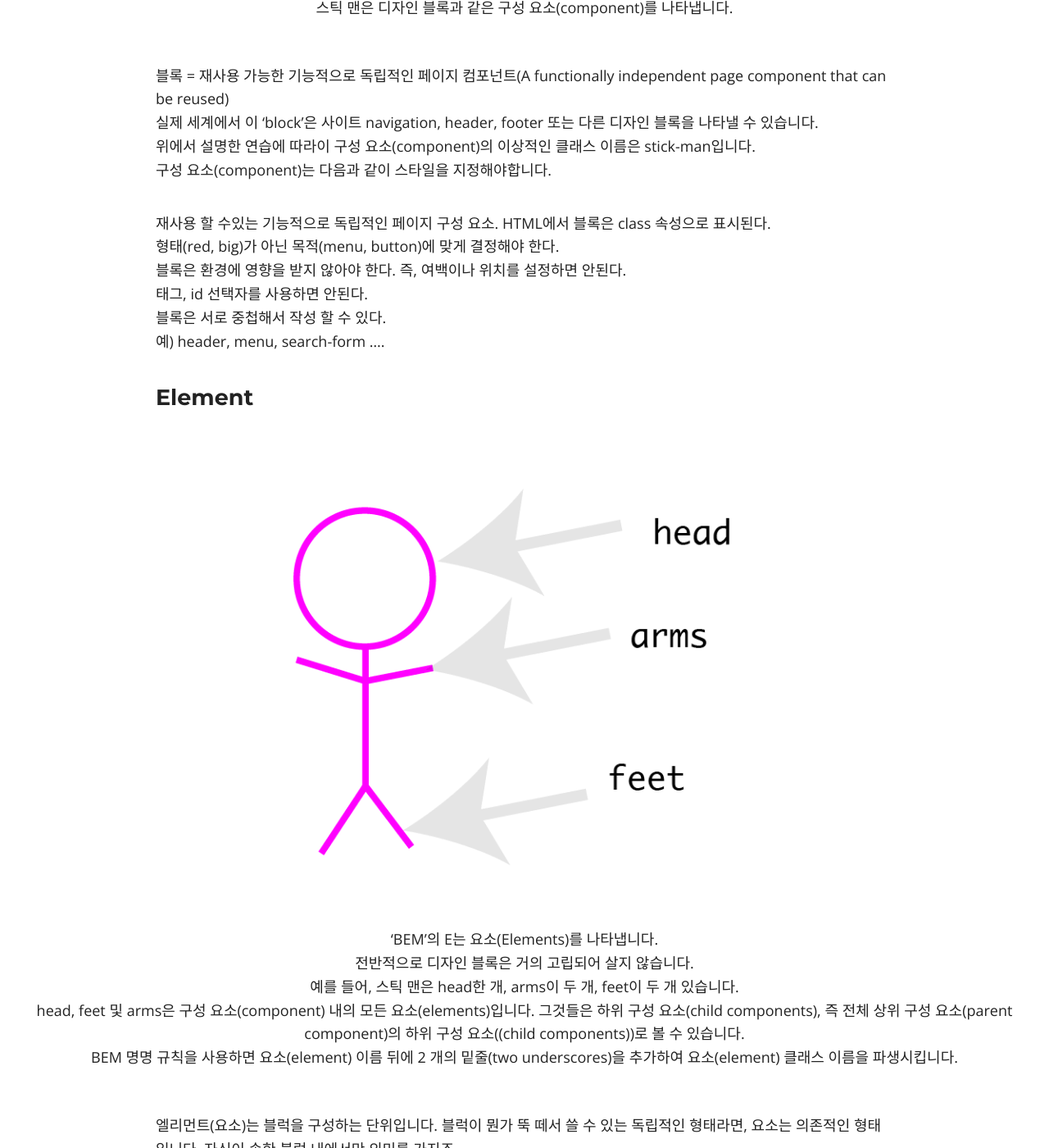
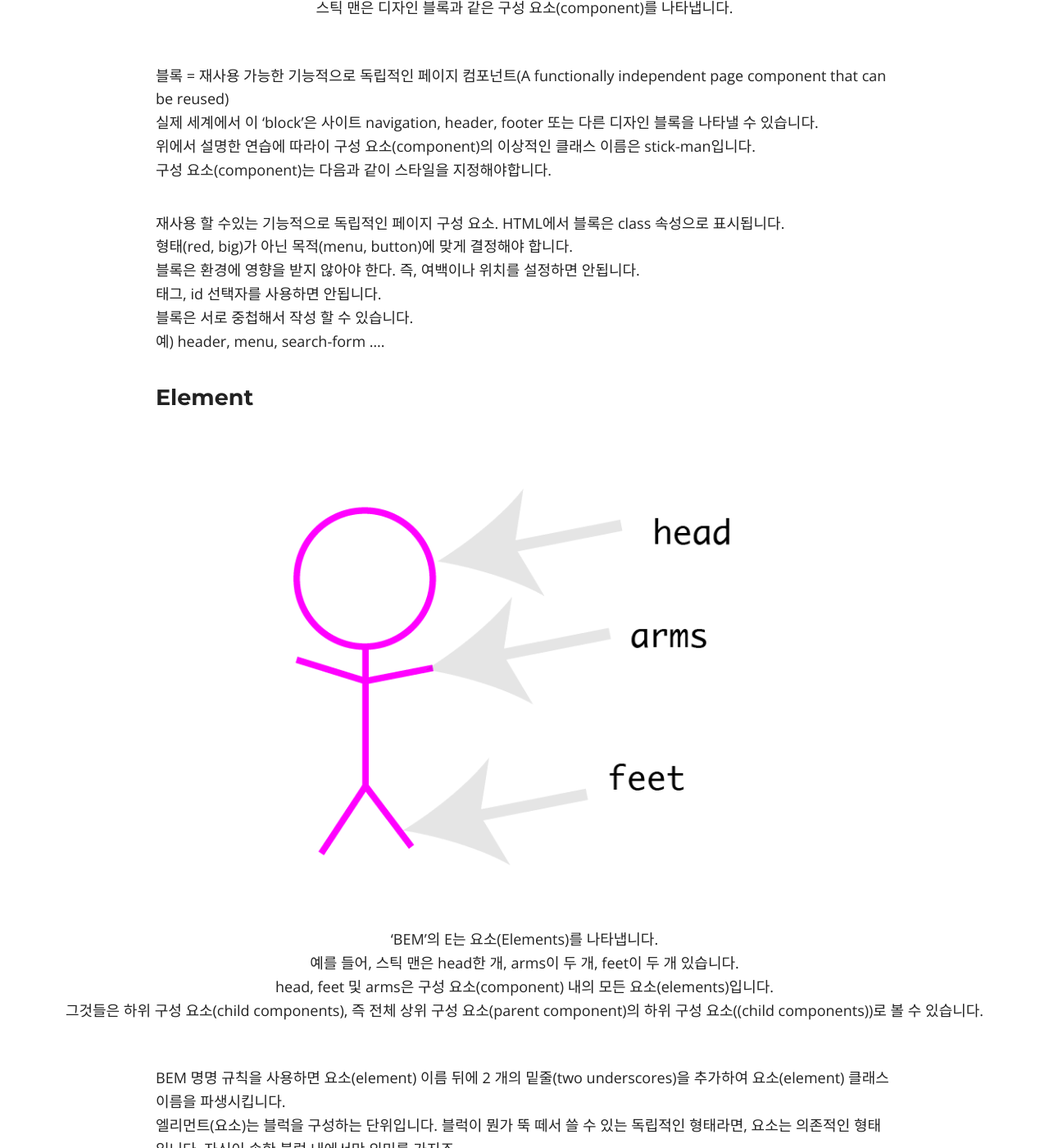
Before and after one commit to lsh58/lsh58.github.io, a Jekyll site: the page built from _posts/2020-03-14-CSS_Naming.md, in a window 1280 px wide and 1400 px high, scrolled down 2086 px. Shown: the whole window at 82% size. Built offline with Jekyll 4.4.1, drawn with Linux system fonts in a browser that asks for light colours; nearby versions of some CDN libraries; comment, search, counter and statistics services are not loaded; some of the changed text lies outside the part shown.

Commit message:
Update 2020-03-14-CSS_Naming.md

```diff
--- a/_posts/2020-03-14-CSS_Naming.md
+++ b/_posts/2020-03-14-CSS_Naming.md
@@ -36,7 +36,6 @@
 >개발, 디버깅, 유지보수를 위하여 CSS 선택자의 이름을 가능한 한 명확하게 만드는 것이 목표입니다.
 >소문자, 숫자 만을 이용해서 작명합니다.
 >여러단어의 조합은 하이픈(-)으로 연결하여 작명합니다.
-(*일반 규칙)
 
 BEM은 전체 사용자 인터페이스를 작은 재사용 가능한 구성 요소(components)로 분할하려고 시도합니다.
 
@@ -55,29 +54,28 @@
 위에서 설명한 연습에 따라이 구성 요소(component)의 이상적인 클래스 이름은 stick-man입니다.
 구성 요소(component)는 다음과 같이 스타일을 지정해야합니다.
 
-재사용 할 수있는 기능적으로 독립적인 페이지 구성 요소. HTML에서 블록은 class 속성으로 표시된다.
-형태(red, big)가 아닌 목적(menu, button)에 맞게 결정해야 한다.
-블록은 환경에 영향을 받지 않아야 한다. 즉, 여백이나 위치를 설정하면 안된다.
-태그, id 선택자를 사용하면 안된다.
-블록은 서로 중첩해서 작성 할 수 있다.
+재사용 할 수있는 기능적으로 독립적인 페이지 구성 요소. HTML에서 블록은 class 속성으로 표시됩니다.
+형태(red, big)가 아닌 목적(menu, button)에 맞게 결정해야 합니다.
+블록은 환경에 영향을 받지 않아야 한다. 즉, 여백이나 위치를 설정하면 안됩니다.
+태그, id 선택자를 사용하면 안됩니다.
+블록은 서로 중첩해서 작성 할 수 있습니다.
 예) header, menu, search-form ….
 
 ### Element
 
 ![image](https://github.com/lsh58/lsh58.github.io/blob/master/images/post/04.png?raw=true)
 'BEM'의 E는 요소(Elements)를 나타냅니다.
-전반적으로 디자인 블록은 거의 고립되어 살지 않습니다.
 예를 들어, 스틱 맨은 head한 개, arms이 두 개, feet이 두 개 있습니다.
-head, feet 및 arms은 구성 요소(component) 내의 모든 요소(elements)입니다. 그것들은 하위 구성 요소(child components), 즉 전체 상위 구성 요소(parent component)의 하위 구성 요소((child components))로 볼 수 있습니다.
+head, feet 및 arms은 구성 요소(component) 내의 모든 요소(elements)입니다.
+그것들은 하위 구성 요소(child components), 즉 전체 상위 구성 요소(parent component)의 하위 구성 요소((child components))로 볼 수 있습니다.
+
 BEM 명명 규칙을 사용하면 요소(element) 이름 뒤에 2 개의 밑줄(two underscores)을 추가하여 요소(element) 클래스 이름을 파생시킵니다.
+엘리먼트(요소)는 블럭을 구성하는 단위입니다. 블럭이 뭔가 뚝 떼서 쓸 수 있는 독립적인 형태라면, 요소는 의존적인 형태입니다. 자신이 속한 블럭 내에서만 의미를 가지죠.
 
-엘리먼트(요소)는 블럭을 구성하는 단위입니다. 블럭이 뭔가 뚝 떼서 쓸 수 있는 독립적인 형태라면, 요소는 의존적인 형태입니다. 자신이 속한 블럭 내에서만 의미를 가지죠.
-블록안에서 특정 기능을 담당하는 부분.
-block__element 형태로 사용 (더블 언더바)
-형태(red, big)가 아닌 목적(item, text, title)에 맞게 결정해야 한다.
-요소는 중첩해서 작성 할 수 있다.
-요소는 블록의 부분으로만 사용 할 수 있고 다른 요소의 부분으로 사용할 수 없다.
-모든 블록에서 요소는 필수가 아닌 선택적으로 사용한다. 즉 블록안에 요소가 없을 수도 있다.
+형태(red, big)가 아닌 목적(item, text, title)에 맞게 결정해야 합니다.
+요소는 중첩해서 작성 할 수 있습니다.
+요소는 블록의 부분으로만 사용 할 수 있고 다른 요소의 부분으로 사용할 수 없습니다.
+모든 블록에서 요소는 필수가 아닌 선택적으로 사용한다. 즉 블록안에 요소가 없을 수도 있습니다.
 예) menu__item, header__title …
 
 ### Modifier
@@ -86,14 +84,13 @@
 'BEM'의 M은 수정(Modifiers)의 약자입니다.
 stick- man이 수정되고 blue 또는 red stick- man을 가질 수 있다면 어떨까요?
 현실 세계에서는 red 단추 또는 blue 단추가 될 수 있습니다. 이것들은 해당 구성 요소(component)의 수정(modifications)입니다.
+
 BEM을 사용하면 수정(modifier) 클래스 이름은 요소(element) 이름 옆에 하이픈(hyphens) 두 개를 추가하여 파생됩니다.
-
-블록이나 요소의 모양(color, size..), 상태(disabled, checked..)를 정의한다.
-block__element — modifier, block — modifier 형태로 사용(더블 하이픈)
-수식어의 블리언 타입과 키-벨류 타입이 있다.
-블리언 타입 : 수식어가 있으면 값이 true 라고 가정한다. (form__button — disabled)
-키-벨류 타입 : 키, 벨류를 하이픈으로 연결하여 표시한다. (color-red, theme-ocean)
-수식어는 단독으로 사용할 수 없다. 즉 기본 블록과 요소에 추가하여 사용해야 한다. ( class=”block__element block__element — modifier”)
+블록이나 요소의 모양(color, size..), 상태(disabled, checked..)를 정의합니다.
+수식어의 블리언 타입과 키-벨류 타입이 있습니다.
+블리언 타입 : 수식어가 있으면 값이 true 라고 가정합니다. (form__button — disabled)
+키-벨류 타입 : 키, 벨류를 하이픈으로 연결하여 표시합니다. (color-red, theme-ocean)
+수식어는 단독으로 사용할 수 없다. 즉 기본 블록과 요소에 추가하여 사용해야 합니다. ( class=”block__element block__element — modifier”)
 
 
 
```
Also changed, not shown: other parts of _posts/2020-03-14-CSS_Naming.md (+1 -1 lines).
